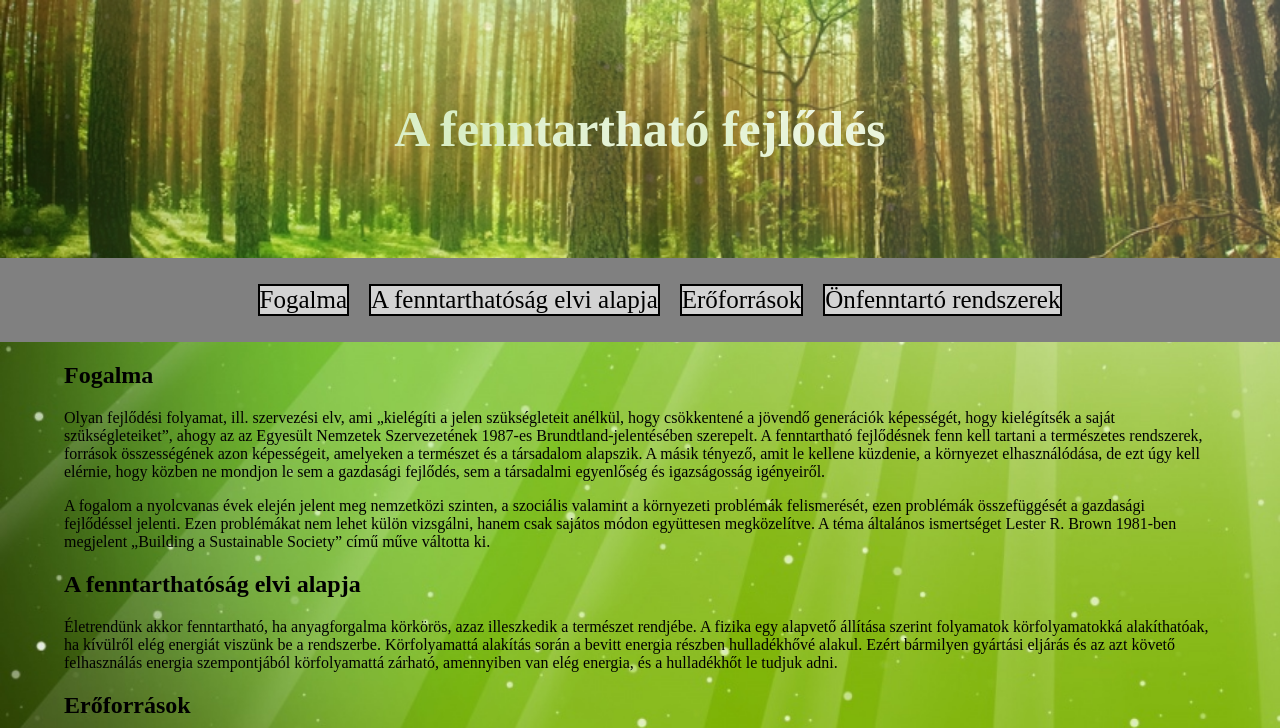
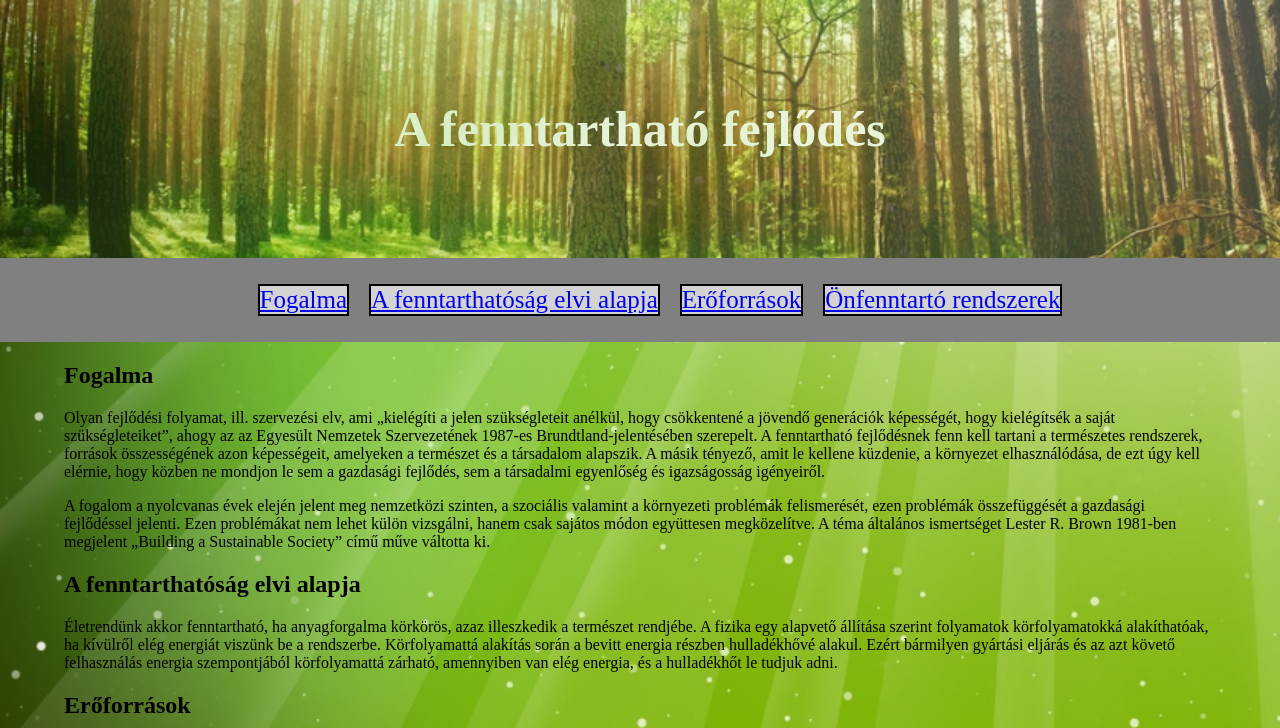
Before and after one commit to Neko321/kornyezet, a plain HTML site: page index.html in a window 1280 px wide. Shown: the top 728 px of the page. Drawn offline with Linux system fonts and the light colour scheme.

Commit message:
legordules egyes h2 khoz

```diff
--- a/index.html
+++ b/index.html
@@ -11,15 +11,15 @@
 
         <nav >
             <ul>
-                <li>Fogalma</li>
-                <li>A fenntarthatóság elvi alapja</li>
-                <li>Erőforrások</li>
-                <li>Önfenntartó rendszerek</li>
+                <li><a href="#fog">Fogalma</a></li>
+                <li><a href="#fent">A fenntarthatóság elvi alapja</a></li>
+                <li><a href="#ero">Erőforrások</a></li>
+                <li><a href="#onfent">Önfenntartó rendszerek</a></li>
             </ul>
         </nav>
     <main>
         <section>
-            <h2>Fogalma</h2>
+            <h2 id="fog">Fogalma</h2>
             <p>Olyan fejlődési folyamat, ill. szervezési elv, ami „kielégíti a jelen szükségleteit anélkül, hogy csökkentené a jövendő generációk képességét, hogy kielégítsék a saját szükségleteiket”, ahogy az az Egyesült Nemzetek Szervezetének 1987-es Brundtland-jelentésében szerepelt. A fenntartható fejlődésnek fenn kell tartani a természetes rendszerek, források összességének azon képességeit, amelyeken a természet és a társadalom alapszik. A másik tényező, amit le kellene küzdenie, a környezet elhasználódása, de ezt úgy kell elérnie, hogy közben ne mondjon le sem a gazdasági fejlődés, sem a társadalmi egyenlőség és igazságosság igényeiről.
             </p>
             <p>
@@ -30,7 +30,7 @@
 
 
         <section>
-            <h2>A fenntarthatóság elvi alapja</h2>
+            <h2 id="fent">A fenntarthatóság elvi alapja</h2>
             <p>
                 Életrendünk akkor fenntartható, ha anyagforgalma körkörös, azaz illeszkedik a természet rendjébe. A fizika egy alapvető állítása szerint folyamatok körfolyamatokká alakíthatóak, ha kívülről elég energiát viszünk be a rendszerbe. Körfolyamattá alakítás során a bevitt energia részben hulladékhővé alakul. Ezért bármilyen gyártási eljárás és az azt követő felhasználás energia szempontjából körfolyamattá zárható, amennyiben van elég energia, és a hulladékhőt le tudjuk adni.
             </p>
@@ -38,13 +38,13 @@
 
 
         <section>
-            <h2>Erőforrások</h2>
+            <h2 id="ero">Erőforrások</h2>
             <p>Világunk jelenleg jóval több erőforrást használ, mint amennyit a fenntarthatóság (természetes újratermelődés) megengedne. Ebből következően a jelenlegi gazdasági rendszer csak jelentős többlet-erőforrásokkal (mesterséges eszközökkel) képes működni. Ha ezek az erőforrások kimerülnek, a gazdaság komoly veszélybe kerülhet. Mivel az erőforrás-felhasználás 87%-át fosszilis energiahordozók képviselik, ezek fogyása rejti a legnagyobb kockázatot. A legújabb bizonyítékok alapján a könnyen kitermelhető fosszilis energiahordozókat már kitermeltük. Ezek közül is a legnyilvánvalóbb a kőolaj fogyása. E kérdésben nem is annyira az adott erőforrás, pl. kőolajmező nagysága a mérvadó, hanem sokkal inkább az, hogy meddig érdemes kitermelni az adott mezőt, ezt méri az EROEI mérőszám, tehát pl. azt, hogy egy hordó kőolaj felhasználásával hány hordó kőolaj nyerhető ki. Az adott erőforrások csökkenésére sokak szerint a technológiai fejlődés jelenthet megoldást, ám a növekedés fenntartása zárt rendszerben, mint amilyen a Föld is mindenképpen problémákat okozhat. Ugyanakkor a fosszilis energiaforrások jelentik a legnagyobb környezeti kárt, a CO2 fejlesztés miatt.</p>
         </section>
 
 
         <section>
-            <h2>Önfenntartó rendszerek</h2>
+            <h2 id="onfent">Önfenntartó rendszerek</h2>
             <ul>
                 <li>Élővilág</li>
                 <li>Piac</li>
```
